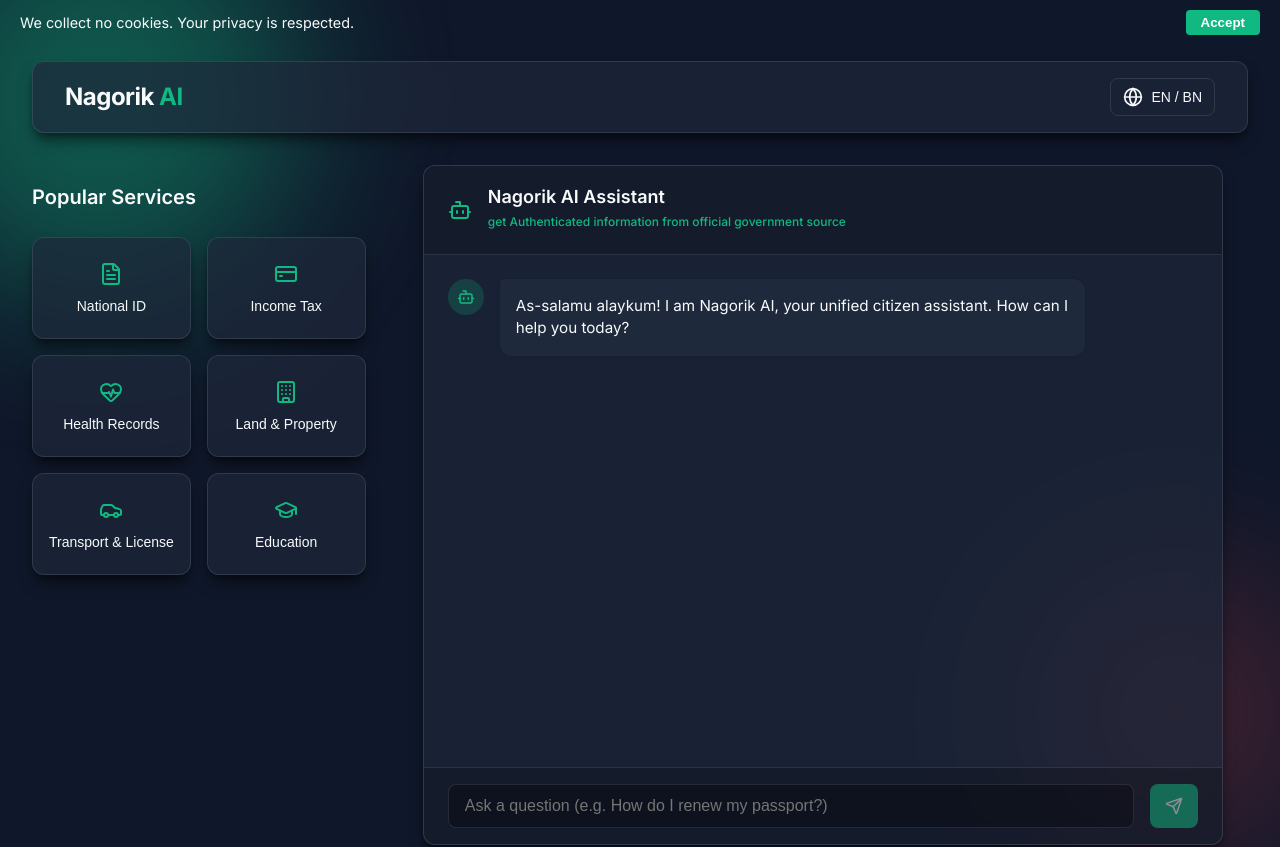
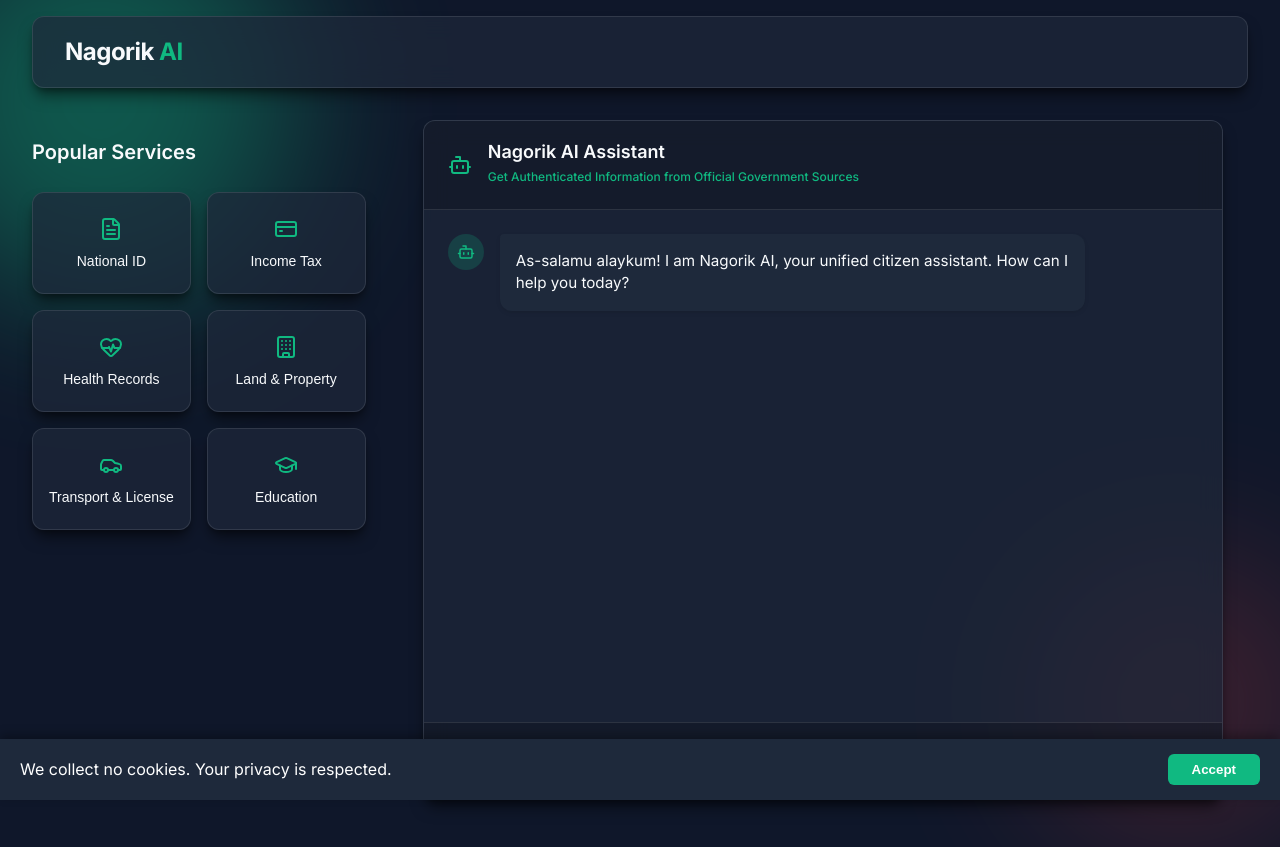
Before and after one commit to sayeed21141073/nagorikAI, a React (Vite) app: page / in a window 1280 px wide. Shown: the top 847 px of the page. Built offline with nearby package versions, Linux system fonts and the light colour scheme.

Commit message:
Finalize UI: update texts, adjust banner, remove EN/BN button, add regional notice

```diff
--- a/src/App.css
+++ b/src/App.css
@@ -81,29 +81,34 @@
 }
 
 .consent-banner {
-  background-color: var(--surface);
-  color: var(--text-primary);
-  padding: 10px 20px;
+  position: fixed;
+  bottom: 0;
+  left: 0;
+  right: 0;
+  background-color: #1e293b;
+  color: white;
+  padding: 15px 20px;
   display: flex;
   justify-content: space-between;
   align-items: center;
-  border-bottom: 1px solid var(--border-color);
-  z-index: 100;
-  font-size: 0.9rem;
+  z-index: 9999;
+  font-size: 1rem;
+  box-shadow: 0 -4px 10px rgba(0,0,0,0.3);
 }
 
 .consent-btn {
-  background-color: var(--accent-primary);
+  background-color: #10b981;
   color: white;
   border: none;
-  padding: 5px 15px;
-  border-radius: 4px;
+  padding: 8px 24px;
+  border-radius: 6px;
   cursor: pointer;
   font-weight: bold;
+  transition: background-color 0.2s;
 }
 
 .consent-btn:hover {
-  background-color: var(--accent-secondary);
+  background-color: #059669;
 }
 
 .app-footer {
--- a/src/App.jsx
+++ b/src/App.jsx
@@ -35,8 +35,10 @@ function App() {
           <ChatbotInterface initialMessage={initialQuery} />
         </section>
       </main>
-
       <footer className="app-footer">
+        <p style={{ marginBottom: '10px', color: 'var(--text-primary)', fontWeight: '500' }}>
+          This platform is exclusively dedicated to serving the citizens and residents of Bangladesh.
+        </p>
         <p>2026 Copyright © MD. SAYEED IBNE ZAMAN</p>
         <p>Email: <a href="mailto:sayeedibne.devops@gmail.com">sayeedibne.devops@gmail.com</a></p>
       </footer>
--- a/src/components/ChatbotInterface.jsx
+++ b/src/components/ChatbotInterface.jsx
@@ -80,7 +80,7 @@ const ChatbotInterface = ({ initialMessage }) => {
         <Bot size={24} className="bot-icon" />
         <div>
           <h2>Nagorik AI Assistant</h2>
-          <span className="status-text">get Authenticated information from official government source</span>
+          <span className="status-text">Get Authenticated Information from Official Government Sources</span>
         </div>
       </div>
 
--- a/src/components/Header.jsx
+++ b/src/components/Header.jsx
@@ -1,25 +1,10 @@
-import { Globe } from 'lucide-react';
-import { useState } from 'react';
 import './Header.css';
 
 const Header = () => {
-  const [lang, setLang] = useState('EN');
-
-  const toggleLanguage = () => {
-    const newLang = lang === 'EN' ? 'BN' : 'EN';
-    setLang(newLang);
-    alert(`Language switched to ${newLang === 'EN' ? 'English' : 'Bengali'}`);
-  };
   return (
     <header className="header glass-panel animate-fade-in">
       <div className="logo-container">
         <h1 className="logo-text">Nagorik <span className="highlight">AI</span></h1>
-      </div>
-      <div className="header-actions">
-        <button className="icon-btn" title="Toggle Language" onClick={toggleLanguage}>
-          <Globe size={20} />
-          <span>{lang} / {lang === 'EN' ? 'BN' : 'EN'}</span>
-        </button>
       </div>
     </header>
   );
```
